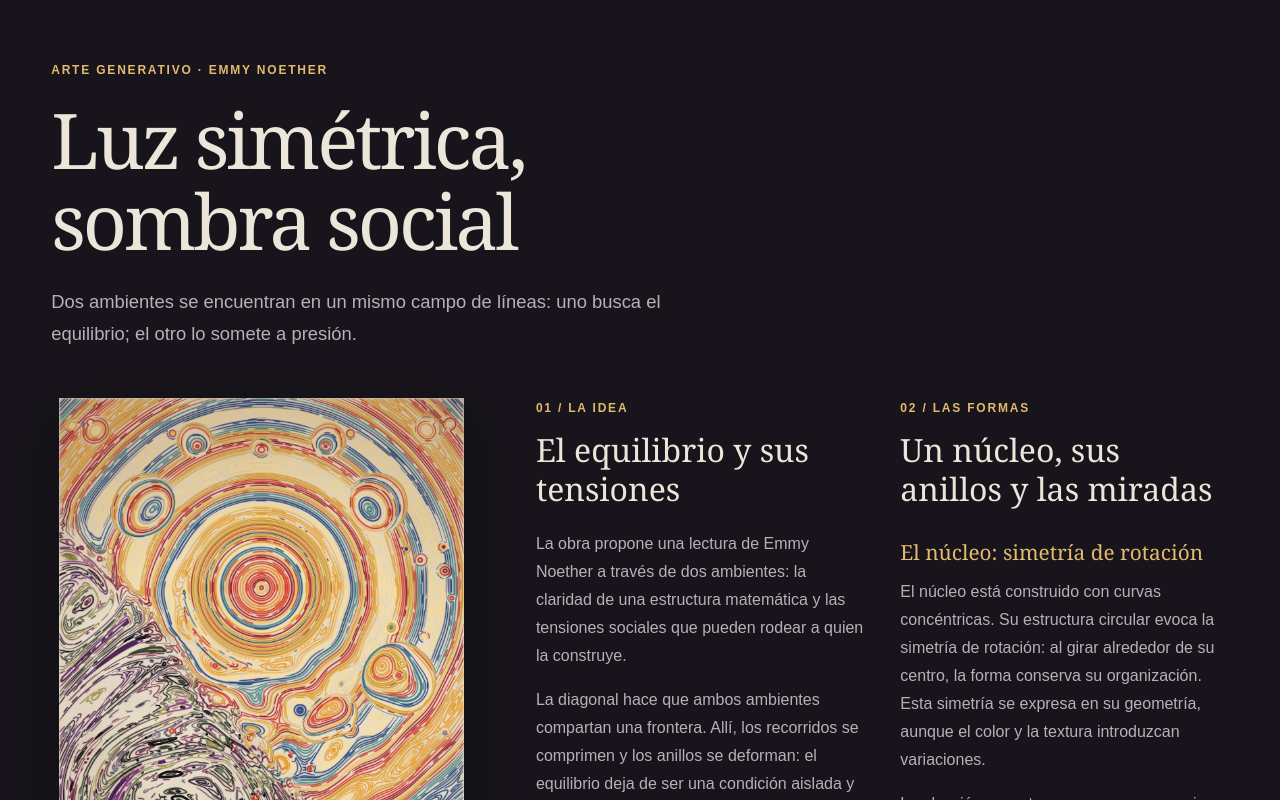
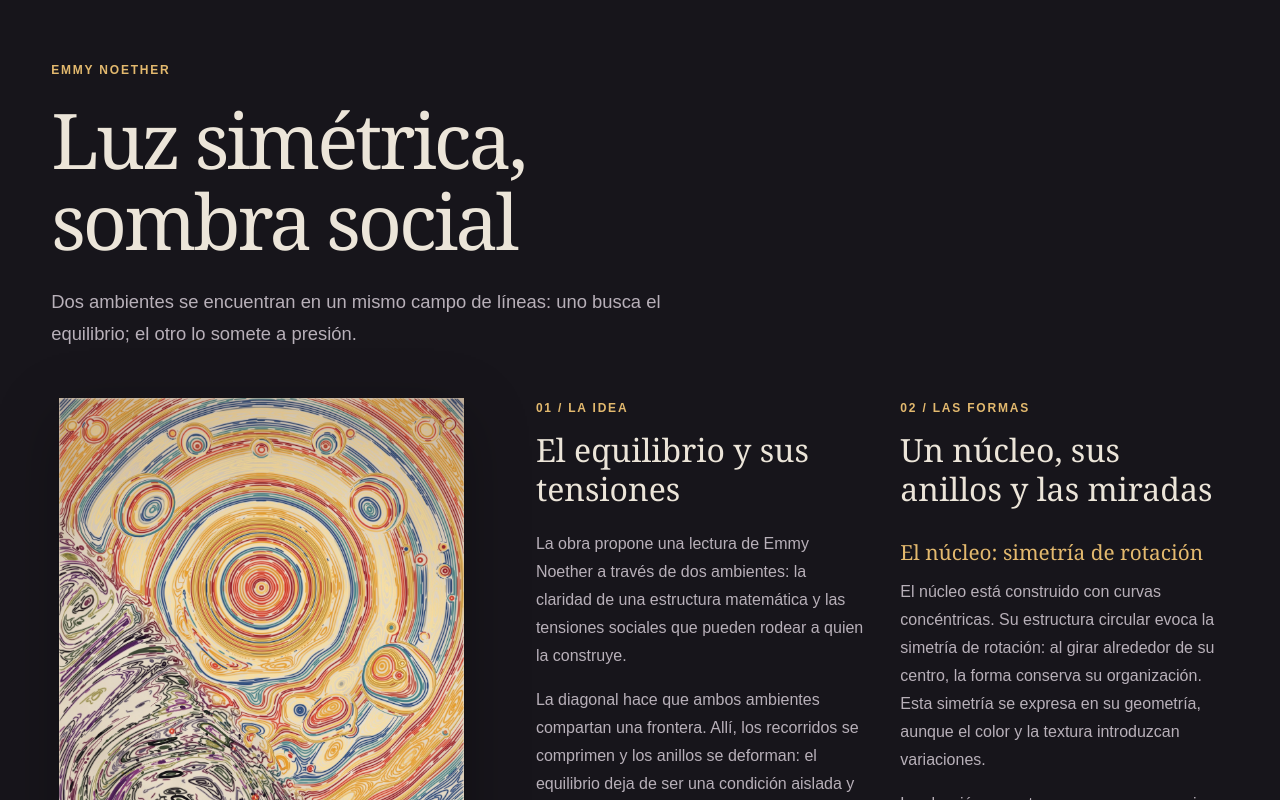
Before and after one commit to Xharlie982/emmy-noether, a plain HTML site: page index.html in a window 1280 px wide. Shown: the top 800 px of the page. Drawn offline with Linux system fonts and the light colour scheme.

Commit message:
Fix HTML structure and formatting issues

```diff
--- a/index.html
+++ b/index.html
@@ -17,7 +17,7 @@
     <main class="pagina">
 
         <header class="cabecera">
-            <p class="etiqueta">Arte generativo · Emmy Noether</p>
+            <p class="etiqueta">Emmy Noether</p>
 
             <h1>Luz simétrica,<br>sombra social</h1>
 
@@ -180,7 +180,6 @@
 
         <footer>
             <p>Luz simétrica, sombra social · Emmy Noether</p>
-            <p>Arte generativo con p5.js</p>
         </footer>
 
     </main>
```
